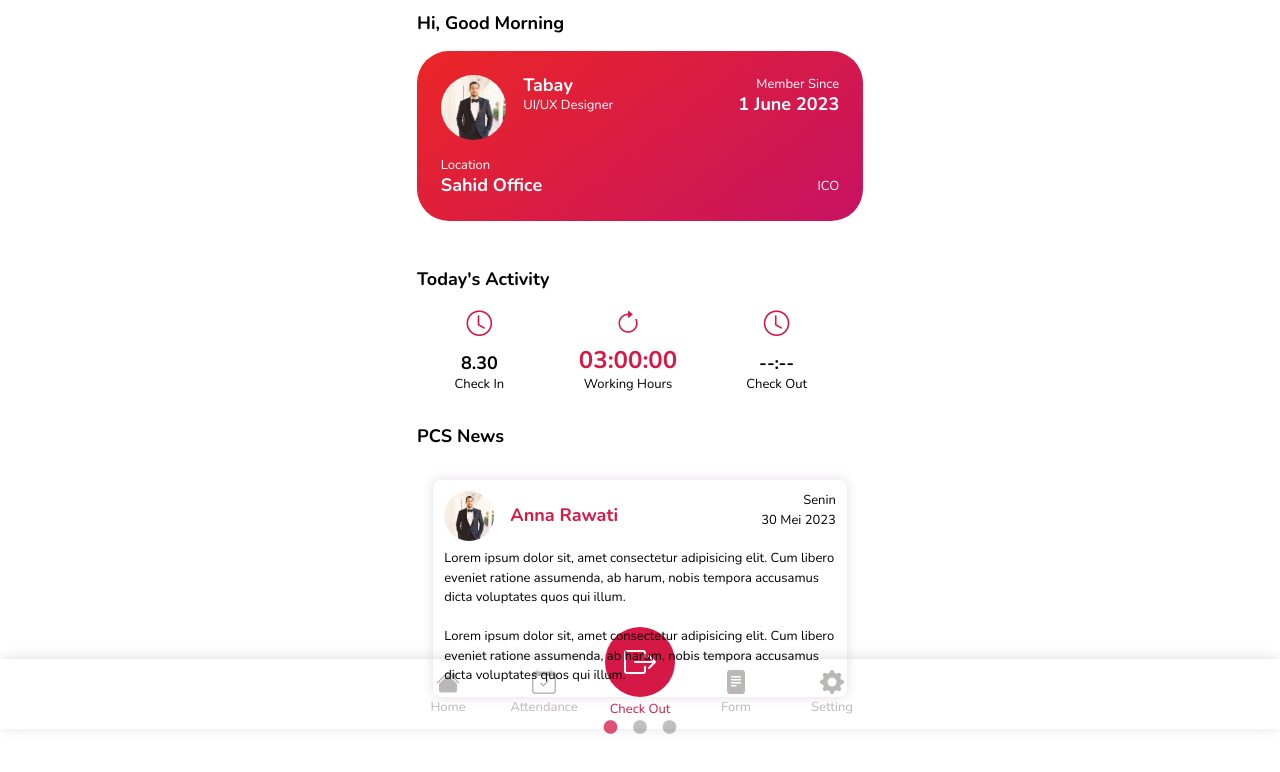
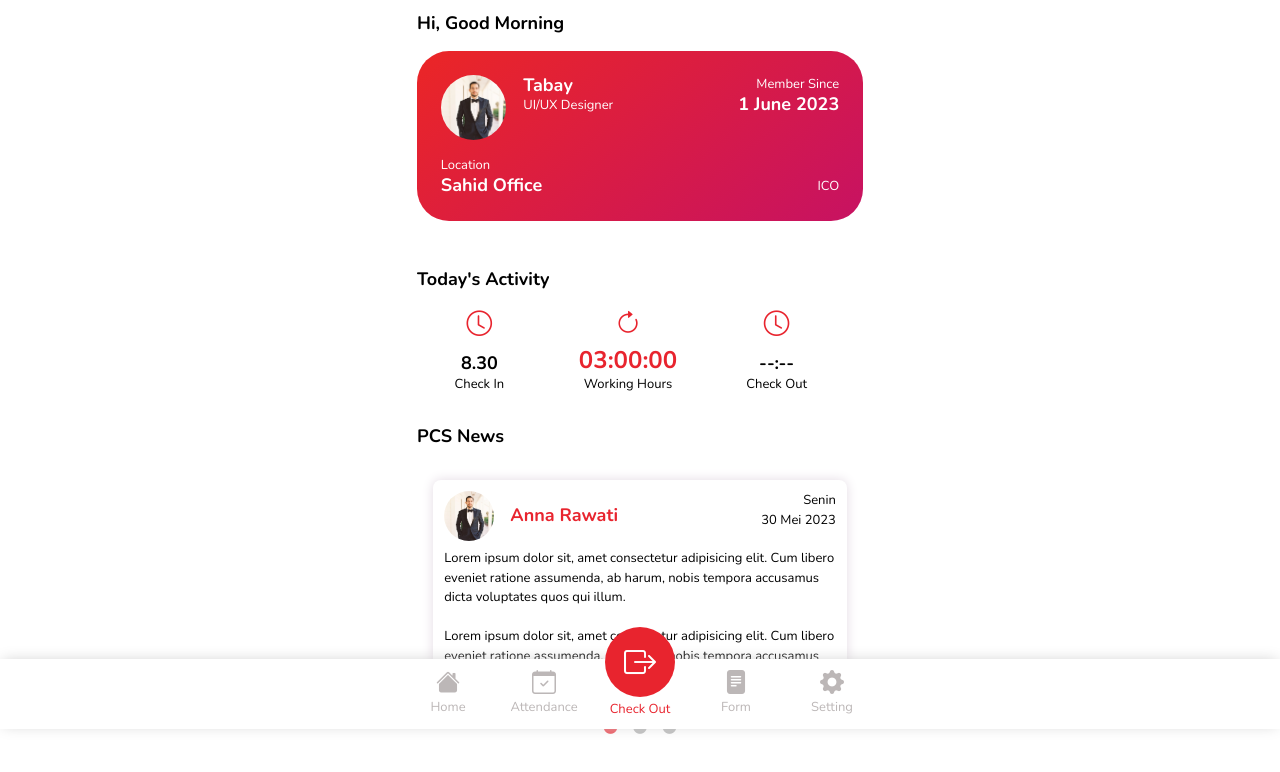
Before and after one commit to dwi-joko/kerjayuk, a plain HTML site: page static/index.html in a window 1280 px wide. Shown: the part 71-843 px from the top of the page. Drawn offline with nearby package versions, Linux system fonts and the light colour scheme.

Commit message:
change main color and adjust position menu

```diff
--- a/static/style/style.css
+++ b/static/style/style.css
@@ -1,5 +1,5 @@
 :root {
-    --main-color: #D61846;
+    --main-color: #e8242e;
     --black: #000000;
     --white: #ffffff;
     --gradient: linear-gradient(142deg, rgba(235,38,38,1) 0%, rgba(199,18,98,1) 100%);
@@ -110,6 +110,7 @@ section{
     -webkit-box-shadow: 0px -1px 14px -3px rgba(204,204,204,1);
 -moz-box-shadow: 0px -1px 14px -3px rgba(204,204,204,1);
 box-shadow: 0px -1px 14px -3px rgba(204,204,204,1);
+z-index: 9;
 }
 
 .nav-menu .small-container{
```
